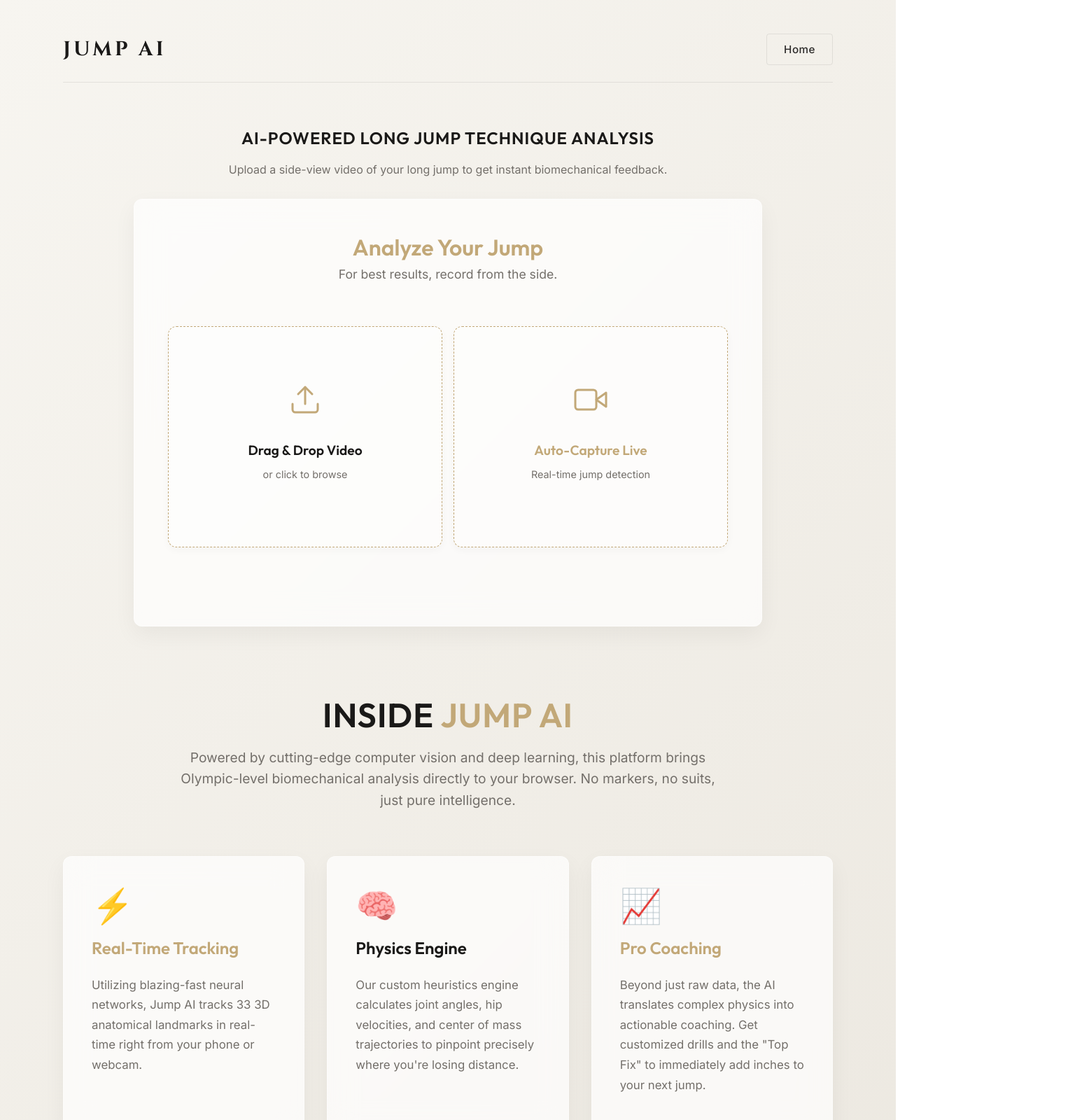
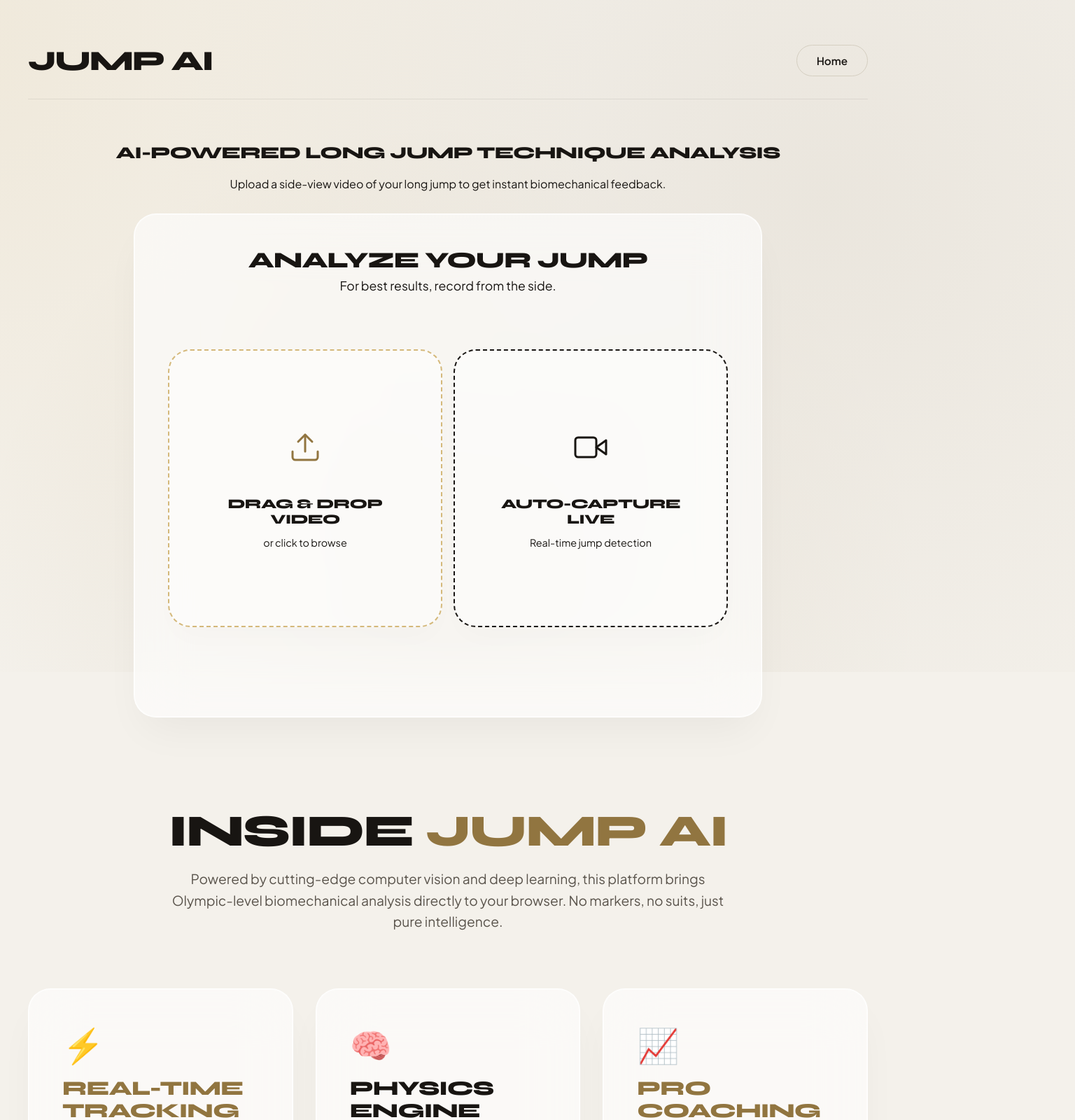
Before and after one commit to Aghoshroop/jump.ai, a React (Vite) app: page / in a window 1280 px wide. Shown: the top 1600 px of the page at 70% size, 1536 px wide, since content can reach past the window. Built offline with nearby package versions, Linux system fonts and the light colour scheme.

Commit message:
Massive architectural redesign: Elite beige mesh gradients, Syne typography, brutalist glassmorphism

```diff
--- a/src/App.tsx
+++ b/src/App.tsx
@@ -51,20 +51,20 @@ function App() {
               Upload a side-view video of your long jump to get instant biomechanical feedback.
             </p>
             {isLocked ? (
-              <div className="card" style={{ maxWidth: '600px', margin: '2rem auto', textAlign: 'center', background: 'var(--card-bg)', border: '1px solid var(--accent-gold)' }}>
+              <div className="card" style={{ maxWidth: '600px', margin: '2rem auto', textAlign: 'center' }}>
                 <div style={{ fontSize: '4rem', marginBottom: '1rem' }}>🔒</div>
-                <h3 style={{ fontSize: '1.8rem', color: 'var(--accent-dark)', marginBottom: '1rem' }}>Free Quota Reached</h3>
-                <p style={{ color: 'var(--text-muted)', fontSize: '1.1rem', marginBottom: '2rem', lineHeight: '1.6' }}>
+                <h3 style={{ fontSize: '1.8rem', color: 'var(--espresso)', marginBottom: '1rem' }}>Free Quota Reached</h3>
+                <p style={{ color: 'var(--text-body)', fontSize: '1.1rem', marginBottom: '2rem', lineHeight: '1.6' }}>
                   You've used your free biomechanical analysis. Unlock unlimited AI tracking, 3D body overlays, and pro coaching metrics with a JUMP AI PRO subscription.
                 </p>
-                <button className="primary-btn" style={{ background: 'var(--accent-gold)', width: '100%', color: 'var(--bg-main)' }}>
+                <button className="primary-btn" style={{ width: '100%' }}>
                   UPGRADE TO PRO
                 </button>
-                <p style={{ marginTop: '1.5rem', fontSize: '0.85rem', color: 'var(--text-muted)' }}>
+                <p style={{ marginTop: '1.5rem', fontSize: '0.85rem', color: 'var(--text-body)' }}>
                   Just $9.99/mo. Cancel anytime.
                 </p>
-                <div style={{ marginTop: '2rem', paddingTop: '1.5rem', borderTop: '1px solid var(--border-color)', fontSize: '0.9rem' }}>
-                  <p style={{ margin: 0, color: 'var(--text-muted)' }}>Are you a Developer or Coach? <a href="#" style={{ color: 'var(--accent-dark)', fontWeight: 600, textDecoration: 'none' }}>Contact Us</a> for custom enterprise plans.</p>
+                <div style={{ marginTop: '2rem', paddingTop: '1.5rem', borderTop: '1px solid rgba(24,21,18,0.1)', fontSize: '0.9rem' }}>
+                  <p style={{ margin: 0, color: 'var(--text-body)' }}>Are you a Developer or Coach? <a href="#" style={{ color: 'var(--espresso)', fontWeight: 600, textDecoration: 'none' }}>Contact Us</a> for custom enterprise plans.</p>
                 </div>
               </div>
             ) : (
@@ -72,45 +72,45 @@ function App() {
             )}
 
             {/* Massive App Info Section */}
-            <div style={{ marginTop: '6rem', textAlign: 'left', animation: 'fadeIn 1s ease' }}>
-              <h2 style={{ fontSize: '3rem', textAlign: 'center', marginBottom: '1rem', color: 'var(--accent-dark)' }}>INSIDE <span style={{ color: 'var(--accent-gold)' }}>JUMP AI</span></h2>
-              <p style={{ textAlign: 'center', color: 'var(--text-muted)', fontSize: '1.2rem', maxWidth: '800px', margin: '0 auto 4rem', lineHeight: 1.6 }}>
+            <div style={{ marginTop: '8rem', textAlign: 'left', animation: 'fadeIn 1s ease' }}>
+              <h2 style={{ fontSize: '4rem', textAlign: 'center', marginBottom: '1rem', color: 'var(--espresso)' }}>INSIDE <span style={{ color: 'var(--gold-dark)' }}>JUMP AI</span></h2>
+              <p style={{ textAlign: 'center', color: 'var(--text-body)', fontSize: '1.2rem', maxWidth: '800px', margin: '0 auto 5rem', lineHeight: 1.6 }}>
                 Powered by cutting-edge computer vision and deep learning, this platform brings Olympic-level biomechanical analysis directly to your browser. No markers, no suits, just pure intelligence.
               </p>
 
               <div className="grid" style={{ gap: '2rem' }}>
                 <div className="card">
                   <div style={{ fontSize: '3rem', marginBottom: '1rem' }}>⚡</div>
-                  <h3 style={{ color: 'var(--accent-gold)', fontSize: '1.5rem' }}>Real-Time Tracking</h3>
-                  <p style={{ color: 'var(--text-muted)', lineHeight: '1.7', fontSize: '1.05rem' }}>
+                  <h3 style={{ color: 'var(--gold-dark)', fontSize: '1.8rem' }}>Real-Time Tracking</h3>
+                  <p style={{ color: 'var(--text-body)', lineHeight: '1.7', fontSize: '1.1rem' }}>
                     Utilizing blazing-fast neural networks, Jump AI tracks 33 3D anatomical landmarks in real-time right from your phone or webcam.
                   </p>
                 </div>
 
                 <div className="card">
                   <div style={{ fontSize: '3rem', marginBottom: '1rem' }}>🧠</div>
-                  <h3 style={{ color: 'var(--accent-dark)', fontSize: '1.5rem' }}>Physics Engine</h3>
-                  <p style={{ color: 'var(--text-muted)', lineHeight: '1.7', fontSize: '1.05rem' }}>
+                  <h3 style={{ color: 'var(--espresso)', fontSize: '1.8rem' }}>Physics Engine</h3>
+                  <p style={{ color: 'var(--text-body)', lineHeight: '1.7', fontSize: '1.1rem' }}>
                     Our custom heuristics engine calculates joint angles, hip velocities, and center of mass trajectories to pinpoint precisely where you're losing distance.
                   </p>
                 </div>
 
                 <div className="card">
                   <div style={{ fontSize: '3rem', marginBottom: '1rem' }}>📈</div>
-                  <h3 style={{ color: 'var(--accent-gold)', fontSize: '1.5rem' }}>Pro Coaching</h3>
-                  <p style={{ color: 'var(--text-muted)', lineHeight: '1.7', fontSize: '1.05rem' }}>
+                  <h3 style={{ color: 'var(--gold-dark)', fontSize: '1.8rem' }}>Pro Coaching</h3>
+                  <p style={{ color: 'var(--text-body)', lineHeight: '1.7', fontSize: '1.1rem' }}>
                     Beyond just raw data, the AI translates complex physics into actionable coaching. Get customized drills and the "Top Fix" to immediately add inches to your next jump.
                   </p>
                 </div>
               </div>
 
-              <div style={{ marginTop: '6rem', marginBottom: '2rem', padding: '4rem 2rem', background: 'var(--card-bg)', backdropFilter: 'blur(20px)', borderRadius: '24px', border: '1px solid var(--card-border)', textAlign: 'center', boxShadow: 'var(--shadow-md)' }}>
-                <h2 style={{ marginBottom: '1rem', fontSize: '2.5rem' }}>Built for Champions.</h2>
-                <p style={{ fontSize: '1.3rem', color: 'var(--text-muted)', marginBottom: '3rem' }}>
+              <div className="card" style={{ marginTop: '8rem', marginBottom: '2rem', textAlign: 'center' }}>
+                <h2 style={{ marginBottom: '1rem', fontSize: '3rem' }}>Built for Champions.</h2>
+                <p style={{ fontSize: '1.3rem', color: 'var(--text-body)', marginBottom: '3rem' }}>
                   A seamless fusion of sports science, artificial intelligence, and beautiful design.
                 </p>
-                <div style={{ display: 'inline-block', background: 'rgba(0,0,0,0.03)', padding: '1.5rem 4rem', borderRadius: '50px', border: '1px solid var(--border-color)', fontSize: '1.2rem' }}>
-                  Made with <span style={{ color: 'var(--accent-dark)' }}>🤍</span> by <strong style={{ color: 'var(--accent-gold)', letterSpacing: '3px', marginLeft: '10px' }}>AVIROOP GHOSH</strong>
+                <div style={{ display: 'inline-block', background: 'rgba(255,255,255,0.8)', padding: '1.5rem 4rem', borderRadius: '100px', border: '1px solid rgba(24,21,18,0.1)', fontSize: '1.2rem', boxShadow: '0 10px 20px rgba(24,21,18,0.05)' }}>
+                  Made with <span style={{ color: 'var(--espresso)' }}>🤍</span> by <strong style={{ color: 'var(--gold-dark)', letterSpacing: '4px', marginLeft: '10px' }}>AVIROOP GHOSH</strong>
                 </div>
               </div>
             </div>
--- a/src/index.css
+++ b/src/index.css
@@ -1,140 +1,157 @@
-@import url('https://fonts.googleapis.com/css2?family=Cinzel:wght@500;700&family=Inter:wght@300;400;500;600&family=Outfit:wght@300;400;600;800&display=swap');
+@import url('https://fonts.googleapis.com/css2?family=Plus+Jakarta+Sans:wght@400;500;600;700&family=Syne:wght@500;700;800&display=swap');
 
 :root {
-  /* Elite Beige & Sand Palette */
-  --bg-main: #F7F5F0;
-  --bg-gradient: linear-gradient(135deg, #F7F5F0 0%, #EBE7DF 100%);
-  --card-bg: rgba(255, 255, 255, 0.7);
-  --card-border: rgba(255, 255, 255, 0.4);
-  --text-main: #2C2A29;
-  --text-muted: #736F6A;
-  --accent-gold: #C2A878;
-  --accent-gold-glow: rgba(194, 168, 120, 0.3);
-  --accent-dark: #1A1918;
-  --border-color: rgba(0, 0, 0, 0.08);
-
-  --shadow-sm: 0 4px 12px rgba(0,0,0,0.03);
-  --shadow-md: 0 12px 32px rgba(0,0,0,0.05);
-  --shadow-lg: 0 24px 64px rgba(0,0,0,0.08);
+  --sand-1: #F4F1EB;
+  --sand-2: #E8E3DA;
+  --sand-3: #D5CFC1;
+  --gold-dark: #917540;
+  --gold-light: #D4B87A;
+  --espresso: #181512;
+  --text-body: #5A544C;
 }
 
 body {
   margin: 0;
-  font-family: 'Inter', sans-serif;
-  background: var(--bg-main);
-  background: var(--bg-gradient);
-  color: var(--text-main);
-  -webkit-font-smoothing: antialiased;
+  background: var(--sand-1);
+  font-family: 'Plus Jakarta Sans', sans-serif;
+  color: var(--espresso);
+  position: relative;
+  overflow-x: hidden;
   min-height: 100vh;
 }
 
-/* Typography */
-h1, h2, h3, h4, h5, h6 {
-  font-family: 'Outfit', sans-serif;
-  margin-top: 0;
-  font-weight: 600;
-  color: var(--accent-dark);
+/* Highly Decorated Mesh Gradient Background */
+body::before {
+  content: "";
+  position: absolute;
+  top: -20vh;
+  left: -20vw;
+  width: 140vw;
+  height: 140vh;
+  background: radial-gradient(circle at 10% 20%, rgba(212, 184, 122, 0.15), transparent 50%),
+              radial-gradient(circle at 80% 40%, rgba(232, 227, 218, 0.8), transparent 60%),
+              radial-gradient(circle at 50% 90%, rgba(145, 117, 64, 0.1), transparent 50%);
+  z-index: -1;
+  pointer-events: none;
 }
 
-h1 {
-  font-family: 'Cinzel', serif;
-  letter-spacing: 2px;
+/* Elite Typography */
+h1, h2, h3, h4, h5, h6 {
+  font-family: 'Syne', sans-serif;
+  color: var(--espresso);
+  font-weight: 800;
+  text-transform: uppercase;
+  letter-spacing: -0.03em;
+  line-height: 1.1;
+  margin-top: 0;
 }
 
-h2 {
-  letter-spacing: 1px;
-  text-transform: uppercase;
+.header-title {
+  font-size: 2.5rem;
+  margin: 0;
+  letter-spacing: -0.05em;
 }
 
-/* Buttons */
+.header-title span {
+  color: var(--gold-dark);
+}
+
+/* Architectural Glass Cards */
+.card {
+  background: rgba(255, 255, 255, 0.6);
+  backdrop-filter: blur(40px);
+  -webkit-backdrop-filter: blur(40px);
+  border: 1px solid rgba(255, 255, 255, 0.9);
+  border-radius: 32px;
+  padding: 3rem;
+  box-shadow: 0 30px 60px -15px rgba(24, 21, 18, 0.05),
+              inset 0 0 0 1px rgba(255, 255, 255, 0.5);
+  position: relative;
+  overflow: hidden;
+  transition: all 0.5s cubic-bezier(0.16, 1, 0.3, 1);
+}
+
+.card:hover {
+  transform: translateY(-8px) scale(1.01);
+  box-shadow: 0 40px 80px -20px rgba(24, 21, 18, 0.1),
+              inset 0 0 0 1px rgba(255, 255, 255, 0.8);
+}
+
+/* Premium Buttons */
 button {
   cursor: pointer;
   border: none;
-  font-family: 'Inter', sans-serif;
-  font-weight: 500;
-  letter-spacing: 0.5px;
-  transition: all 0.4s cubic-bezier(0.25, 1, 0.5, 1);
+  font-family: 'Plus Jakarta Sans', sans-serif;
+  transition: all 0.4s cubic-bezier(0.16, 1, 0.3, 1);
 }
 
 .primary-btn {
-  background: var(--accent-dark);
-  color: #fff;
-  padding: 16px 36px;
-  font-size: 1rem;
-  border-radius: 4px;
-  box-shadow: var(--shadow-sm);
+  background: var(--espresso);
+  color: var(--sand-1);
+  padding: 16px 48px;
+  border-radius: 100px;
+  font-family: 'Syne', sans-serif;
+  font-size: 1.1rem;
+  font-weight: 700;
   text-transform: uppercase;
-  letter-spacing: 1px;
+  letter-spacing: 0.05em;
+  box-shadow: 0 15px 30px rgba(24, 21, 18, 0.2);
+  position: relative;
+  overflow: hidden;
+}
+
+.primary-btn::after {
+  content: "";
+  position: absolute;
+  top: 0; left: -100%;
+  width: 100%; height: 100%;
+  background: linear-gradient(90deg, transparent, rgba(255,255,255,0.15), transparent);
+  transition: all 0.6s ease;
+}
+
+.primary-btn:hover:not(:disabled)::after {
+  left: 100%;
 }
 
 .primary-btn:hover:not(:disabled) {
-  background: #000;
-  transform: translateY(-2px);
-  box-shadow: var(--shadow-md);
+  transform: translateY(-4px);
+  box-shadow: 0 20px 40px rgba(24, 21, 18, 0.3);
 }
 
 .primary-btn:disabled {
-  opacity: 0.4;
+  opacity: 0.5;
   cursor: not-allowed;
 }
 
 .secondary-btn {
   background: transparent;
-  color: var(--text-main);
-  padding: 12px 24px;
-  border: 1px solid var(--border-color);
+  color: var(--espresso);
+  padding: 12px 28px;
+  border: 1px solid var(--sand-3);
   font-size: 0.95rem;
-  border-radius: 4px;
+  font-weight: 600;
+  border-radius: 100px;
 }
 
 .secondary-btn:hover {
-  border-color: var(--accent-dark);
-  background: rgba(0,0,0,0.02);
+  border-color: var(--espresso);
+  background: rgba(24, 21, 18, 0.03);
 }
 
 /* Layout */
 .container {
-  max-width: 1100px;
+  max-width: 1200px;
   margin: 0 auto;
-  padding: 3rem 2rem;
+  padding: 2rem;
 }
 
 .header {
   display: flex;
   justify-content: space-between;
   align-items: center;
-  padding-bottom: 1.5rem;
-  border-bottom: 1px solid var(--border-color);
+  padding: 2rem 0;
+  border-bottom: 1px solid rgba(24, 21, 18, 0.08);
   margin-bottom: 4rem;
-}
-
-.header-title {
-  color: var(--accent-dark);
-  font-size: 1.8rem;
-  margin: 0;
-  font-weight: 700;
-  letter-spacing: 4px;
-  text-transform: uppercase;
-}
-.header-title span {
-  color: var(--accent-gold);
-}
-
-/* Cards */
-.card {
-  background: var(--card-bg);
-  backdrop-filter: blur(20px);
-  -webkit-backdrop-filter: blur(20px);
-  border-radius: 12px;
-  padding: 2.5rem;
-  border: 1px solid var(--card-border);
-  box-shadow: var(--shadow-md);
-  transition: transform 0.5s ease, box-shadow 0.5s ease;
-}
-
-.card:hover {
-  transform: translateY(-4px);
-  box-shadow: var(--shadow-lg);
 }
 
 /* Utilities */
@@ -149,54 +166,73 @@ button {
 .justify-center { justify-content: center; }
 .items-center { align-items: center; }
 
-/* Video */
+/* Video Player - Floating Glass Look */
 .video-container {
   position: relative;
   width: 100%;
-  max-width: 900px;
+  max-width: 1000px;
   margin: 0 auto;
-  background: #EAE7DF;
-  border-radius: 12px;
+  background: rgba(255,255,255,0.4);
+  backdrop-filter: blur(10px);
+  border-radius: 24px;
   overflow: hidden;
-  box-shadow: var(--shadow-lg);
-  border: 1px solid var(--card-border);
+  box-shadow: 0 40px 80px -20px rgba(24, 21, 18, 0.15);
+  border: 8px solid rgba(255, 255, 255, 0.5);
 }
 
 .video-element {
   width: 100%;
   display: block;
+  border-radius: 16px;
+}
+
+.fullscreen-btn {
+  position: absolute;
+  top: 24px;
+  right: 24px;
+  z-index: 10;
+  background: rgba(255, 255, 255, 0.9);
+  border: none;
+  color: var(--espresso);
+  padding: 10px 16px;
+  border-radius: 100px;
+  display: flex;
+  align-items: center;
+  gap: 8px;
+  font-size: 0.85rem;
+  font-weight: 700;
+  text-transform: uppercase;
+  letter-spacing: 0.05em;
+  box-shadow: 0 10px 20px rgba(24,21,18,0.1);
+}
+.fullscreen-btn:hover {
+  transform: translateY(-2px);
+  box-shadow: 0 15px 30px rgba(24,21,18,0.15);
 }
 
 /* Score Circle */
 .score-circle {
-  width: 150px;
-  height: 150px;
+  width: 160px;
+  height: 160px;
   border-radius: 50%;
-  background: var(--bg-main);
-  border: 2px solid var(--border-color);
+  background: linear-gradient(135deg, #FFF, #F0EDE5);
   display: flex;
   align-items: center;
   justify-content: center;
-  font-size: 4rem;
-  font-family: 'Outfit', sans-serif;
-  font-weight: 300;
-  margin: 0 auto 1.5rem;
-  box-shadow: inset 0 0 40px rgba(0,0,0,0.02), var(--shadow-sm);
-  color: var(--accent-dark);
+  font-size: 5rem;
+  font-family: 'Syne', sans-serif;
+  font-weight: 800;
+  margin: 0 auto 2rem;
+  box-shadow: 0 20px 40px -10px rgba(145, 117, 64, 0.2),
+              inset 0 0 0 2px rgba(255, 255, 255, 1);
+  color: var(--gold-dark);
   position: relative;
 }
-.score-circle::after {
-  content: '';
-  position: absolute;
-  top: -6px; left: -6px; right: -6px; bottom: -6px;
-  border-radius: 50%;
-  border: 1px solid var(--accent-gold);
-  opacity: 0.3;
-}
 
+/* Grids */
 .grid {
   display: grid;
-  grid-template-columns: repeat(auto-fit, minmax(280px, 1fr));
+  grid-template-columns: repeat(auto-fit, minmax(300px, 1fr));
   gap: 2rem;
 }
 
@@ -205,118 +241,63 @@ button {
   flex-direction: column;
   justify-content: space-between;
   padding: 0;
+  border-radius: 24px;
   overflow: hidden;
 }
 
 /* Upload zone */
 .upload-zone {
-  border: 1px dashed var(--accent-gold);
-  border-radius: 12px;
-  padding: 5rem 2rem;
-  background: rgba(255,255,255,0.4);
-  transition: all 0.4s ease;
+  border: 2px dashed var(--gold-light);
+  border-radius: 32px;
+  padding: 6rem 2rem;
+  background: rgba(255,255,255,0.5);
+  transition: all 0.5s cubic-bezier(0.16, 1, 0.3, 1);
   cursor: pointer;
-  margin: 2rem auto;
-  max-width: 600px;
-  box-shadow: var(--shadow-sm);
+  margin: 3rem auto;
+  max-width: 700px;
+  box-shadow: 0 20px 40px -10px rgba(24,21,18,0.02);
 }
 
 .upload-zone:hover, .upload-zone.drag-active {
-  border: 1px solid var(--accent-gold);
-  background: rgba(255,255,255,0.8);
-  box-shadow: var(--shadow-md);
+  border: 2px solid var(--gold-dark);
+  background: rgba(255,255,255,0.9);
+  box-shadow: 0 30px 60px -15px rgba(145,117,64,0.1);
+  transform: translateY(-4px);
 }
 
 .upload-icon {
-  font-size: 3rem;
-  margin-bottom: 1.5rem;
-  color: var(--accent-gold);
-  transition: transform 0.4s ease;
+  font-size: 4rem;
+  margin-bottom: 2rem;
+  color: var(--gold-dark);
+  transition: transform 0.5s ease;
 }
 
 .upload-zone:hover .upload-icon {
-  transform: translateY(-5px);
-}
-
-/* Fullscreen Button */
-.fullscreen-btn {
-  position: absolute;
-  top: 16px;
-  right: 16px;
-  z-index: 10;
-  background: rgba(255, 255, 255, 0.8);
-  border: 1px solid rgba(0,0,0,0.1);
-  color: var(--accent-dark);
-  padding: 10px 16px;
-  border-radius: 4px;
-  backdrop-filter: blur(8px);
-  display: flex;
-  align-items: center;
-  gap: 8px;
-  font-size: 0.85rem;
-  font-weight: 600;
-  text-transform: uppercase;
-  letter-spacing: 1px;
-}
-.fullscreen-btn:hover {
-  background: #fff;
-  transform: translateY(-2px);
-  box-shadow: var(--shadow-sm);
+  transform: scale(1.1) rotate(5deg);
 }
 
 /* Mobile optimizations */
 @media (max-width: 768px) {
   .upload-zone {
-    padding: 0;
-    background: transparent !important;
-    border: none !important;
-    flex: 1 !important;
-    min-width: 0;
-    margin: 0.5rem 0;
-    display: flex;
-    flex-direction: column;
-    align-items: center;
-    justify-content: flex-start;
-    gap: 0.5rem;
-    box-shadow: none;
-  }
-  .upload-icon {
-    font-size: 2rem;
-    margin-bottom: 0;
-    border: 1px dashed var(--accent-gold);
-    background: rgba(255,255,255,0.5);
-    border-radius: 8px;
-    width: 64px;
-    height: 64px;
-    display: flex;
-    align-items: center;
-    justify-content: center;
-  }
-  .upload-zone h4 {
-    font-size: 0.85rem !important;
-    margin: 0 !important;
-    text-align: center;
-  }
-  .upload-zone p {
-    display: block !important;
-    font-size: 0.7rem !important;
-    margin: 0 !important;
-    text-align: center;
+    padding: 3rem 1.5rem;
+    border-radius: 24px;
+    margin: 1.5rem auto;
   }
   .header {
     flex-direction: column;
     gap: 1.5rem;
     margin-bottom: 2.5rem;
+    padding: 1.5rem 0;
   }
   .header-title {
-    font-size: 1.6rem;
+    font-size: 2rem;
   }
   .card {
-    padding: 1.5rem;
+    padding: 2rem;
+    border-radius: 24px;
   }
   .primary-btn {
-    padding: 14px 20px;
-    font-size: 0.95rem;
+    padding: 16px 24px;
     width: 100%;
     box-sizing: border-box;
   }
```
Also changed, not shown: src/components/AnalysisView.tsx (+15 -15 lines).
